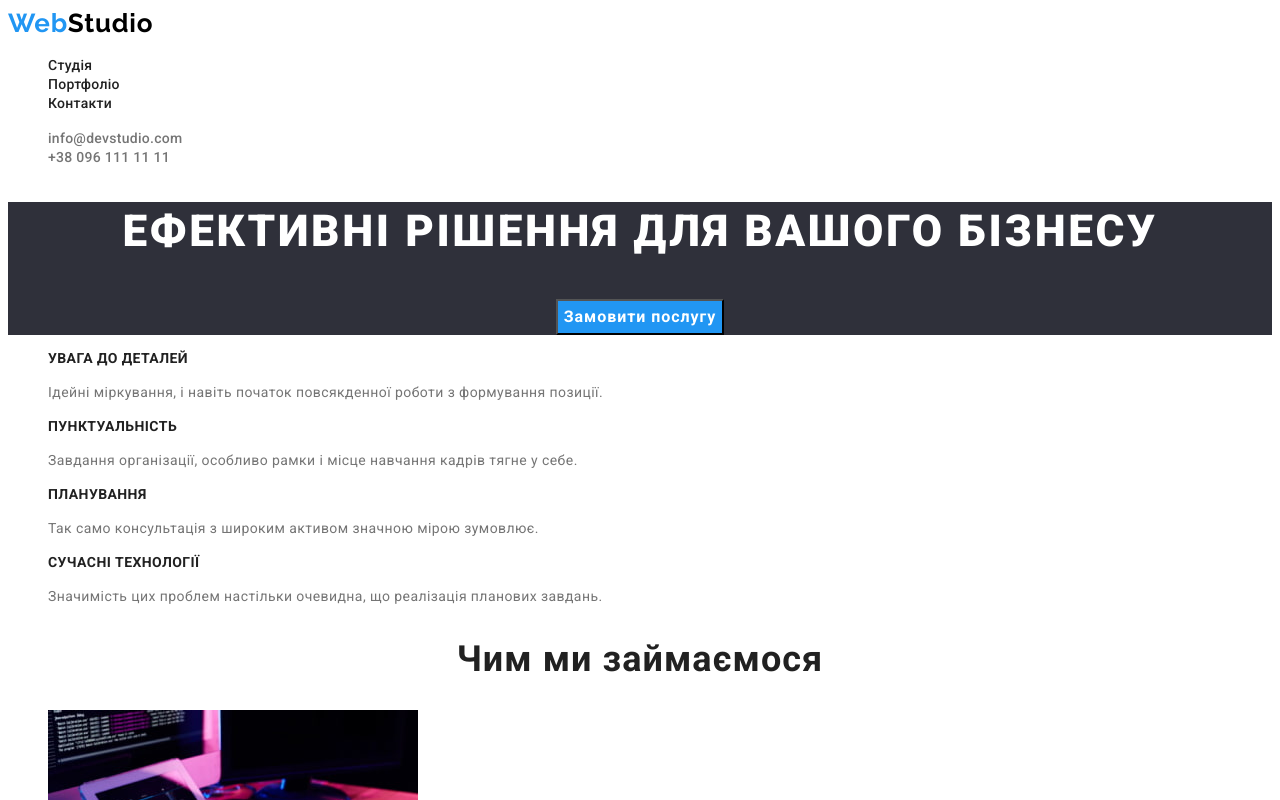
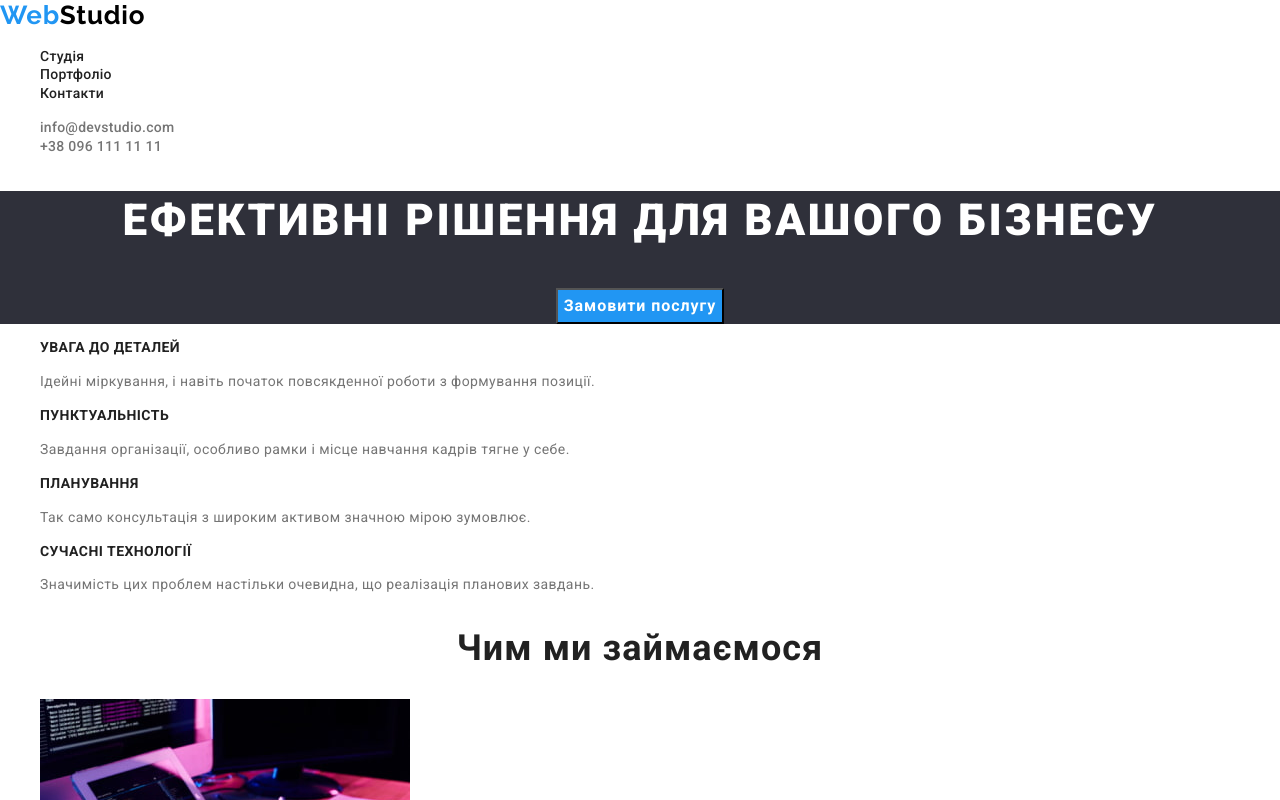
Before and after one commit to DmytroSadovskyi/goit-markup-hw-03, a plain HTML site: page index.html in a window 1280 px wide. Shown: the top 800 px of the page. Drawn offline with nearby package versions, Linux system fonts and the light colour scheme.

Commit message:
додає modern-normalize

```diff
--- a/index.html
+++ b/index.html
@@ -6,12 +6,14 @@
     <meta name="viewport" content="width=device-width, initial-scale=1.0" />
     <title>Студія</title>
     <link href="https://fonts.googleapis.com/css2?family=Raleway:wght@700&family=Roboto:wght@400;500;700;900&display=swap" rel="stylesheet" />
+    <link rel="stylesheet" href="https://cdnjs.cloudflare.com/ajax/libs/modern-normalize/1.1.0/modern-normalize.min.css" />
     <link rel="stylesheet" href="./css/styles.css" />
   </head>
 
   <body>
     <!--Шапка сайту-->
     <header class="page-header">
+      <div class="container">
         <nav>
           <a href="./index.html" class="logo"><span class="accent">Web</span>Studio</a>
 
@@ -26,6 +28,7 @@
           <li class="item"><a href="mailto:info@devstudio.com" class="link">info@devstudio.com</a></li>
           <li class="item"><a href="tel:+380961111111" class="link">+38 096 111 11 11</a></li>
         </ul>
+      </div>
     </header>
 
     <!-- Головний контент -->
```
Also changed, not shown: portfolio.html (+1 -0 lines). Lines whose indentation alone changed are shown as unchanged.
